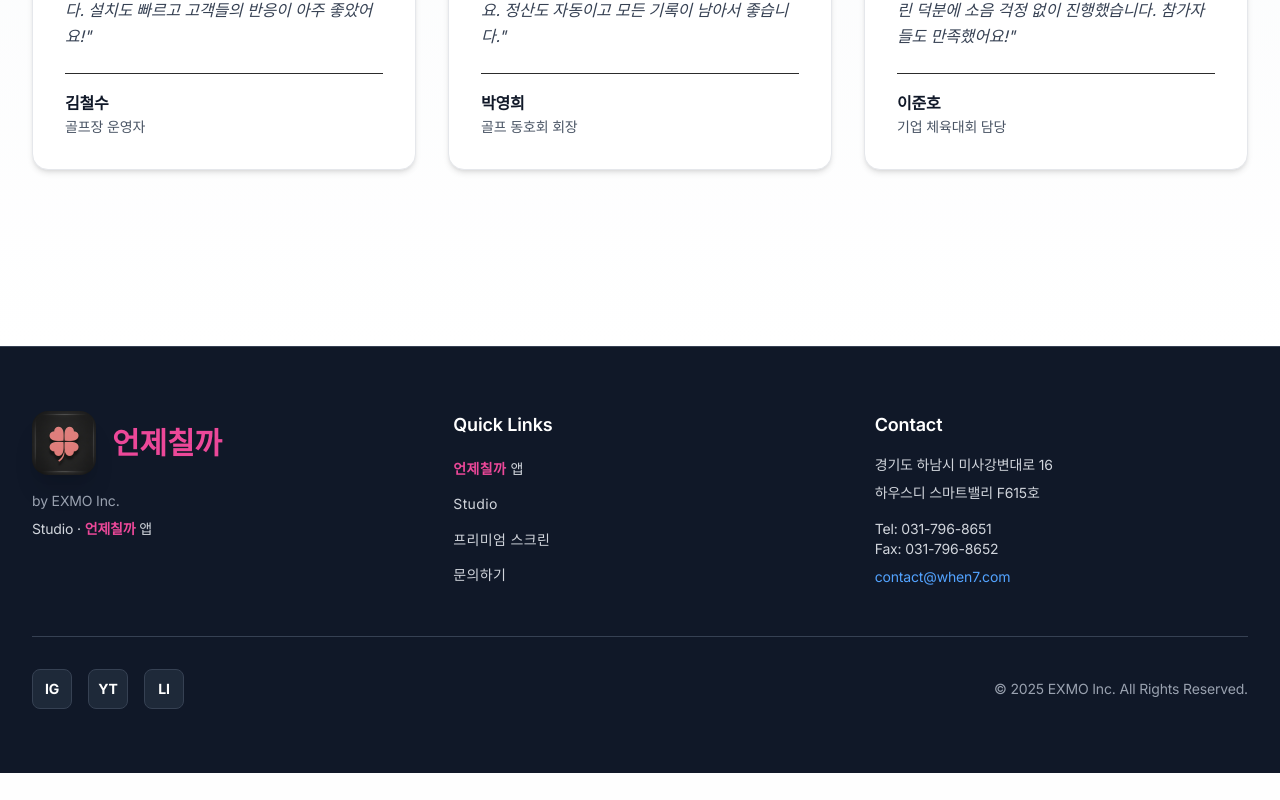
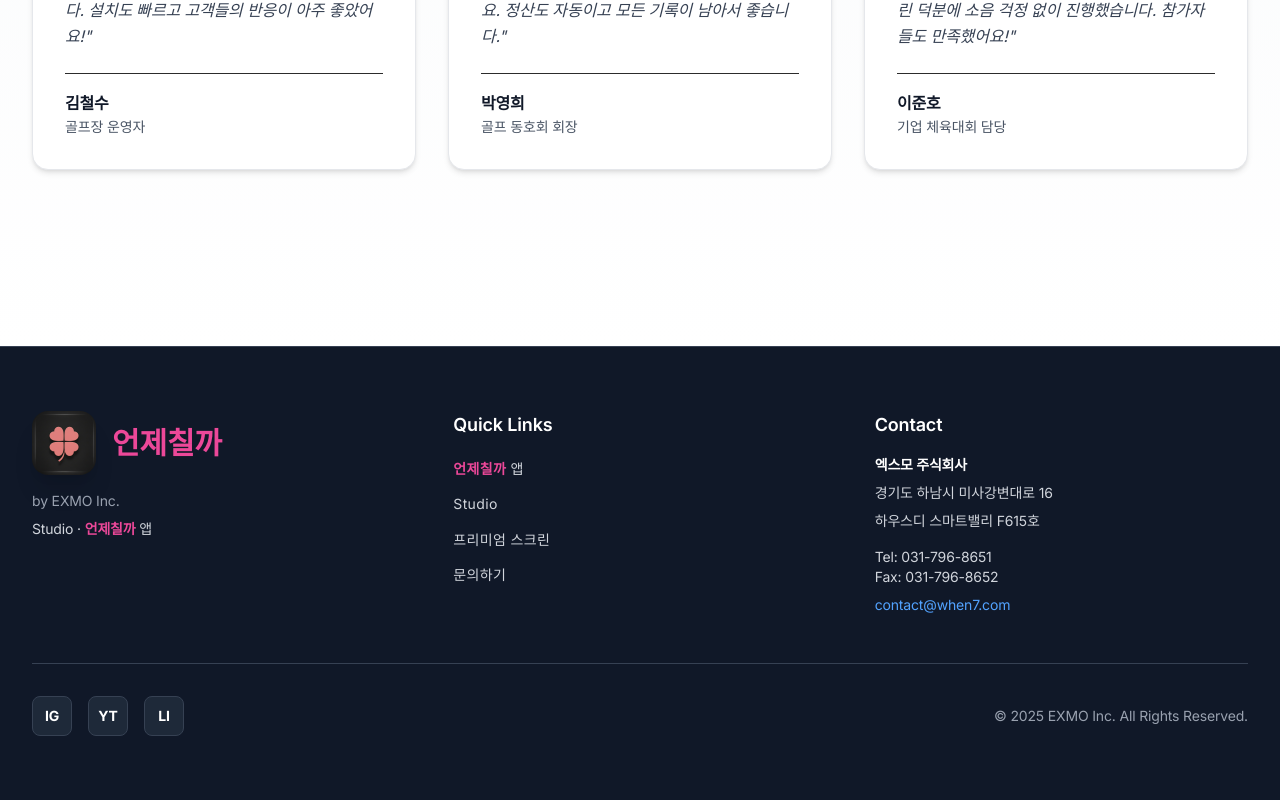
Before and after one commit to BAE-EXMO/ddadang, a Next.js app: page / in a window 1280 px wide. Shown: the part 8203-9003 px from the top of the page. Before the commit the page ends 8976 px from the top, so only its background shows below. Built offline with nearby package versions, Linux system fonts and the light colour scheme; a web font is replaced by a local one.

Commit message:
feat: Footer에 회사명 추가
- '엑스모 주식회사' 회사명 표시
- Contact 섹션 상단에 배치
- 강조를 위해 흰색 + 세미볼드 스타일 적용

```diff
--- a/components/ui/Footer.tsx
+++ b/components/ui/Footer.tsx
@@ -59,6 +59,7 @@ export default function Footer() {
           <div>
             <h4 className="text-lg font-semibold mb-4 text-white">Contact</h4>
             <div className="text-sm text-gray-300 space-y-2">
+              <p className="font-semibold text-white">엑스모 주식회사</p>
               <p>경기도 하남시 미사강변대로 16</p>
               <p>하우스디 스마트밸리 F615호</p>
               <p className="mt-4">
```
